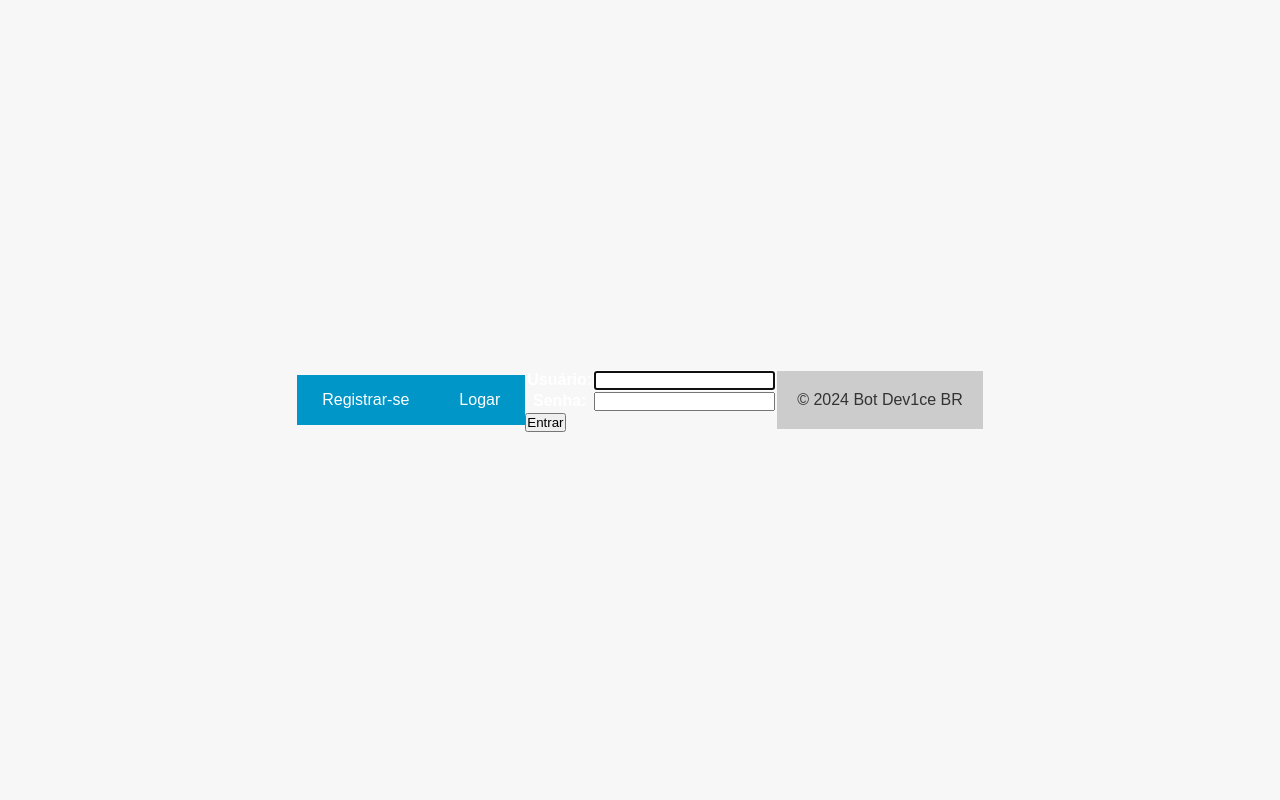
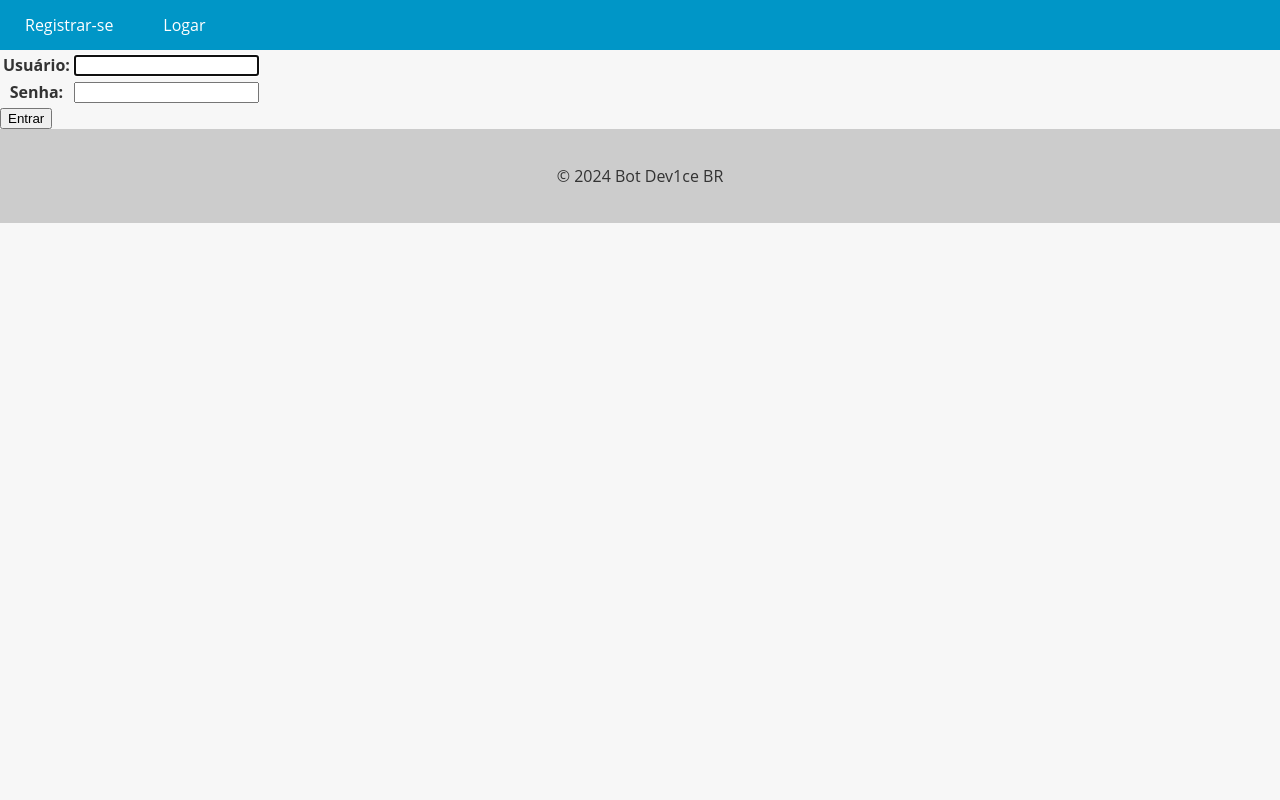
Before and after one commit to llucasmoura2/ProjetoCars, a Django app: page /login/ in a window 1280 px wide. Run offline with Django 5.2, Linux system fonts and the light colour scheme.

Commit message:
removi o style

```diff
--- a/accounts/templates/login.html
+++ b/accounts/templates/login.html
@@ -1,25 +1,6 @@
 {% extends "base.html" %}
 
 {% block content %}
-
-<style>
-
-* {
-    margin: 0;
-    padding: 0;
-    box-sizing: border-box;
-    font-family: 'Arial', sans-serif;
-}
-
-body {
-    background-size: cover;
-    display: flex;
-    justify-content: center;
-    align-items: center;
-    height: 100vh;
-    color: #ffffff;
-}
-</style>
 
 
 <form method="post">
```
